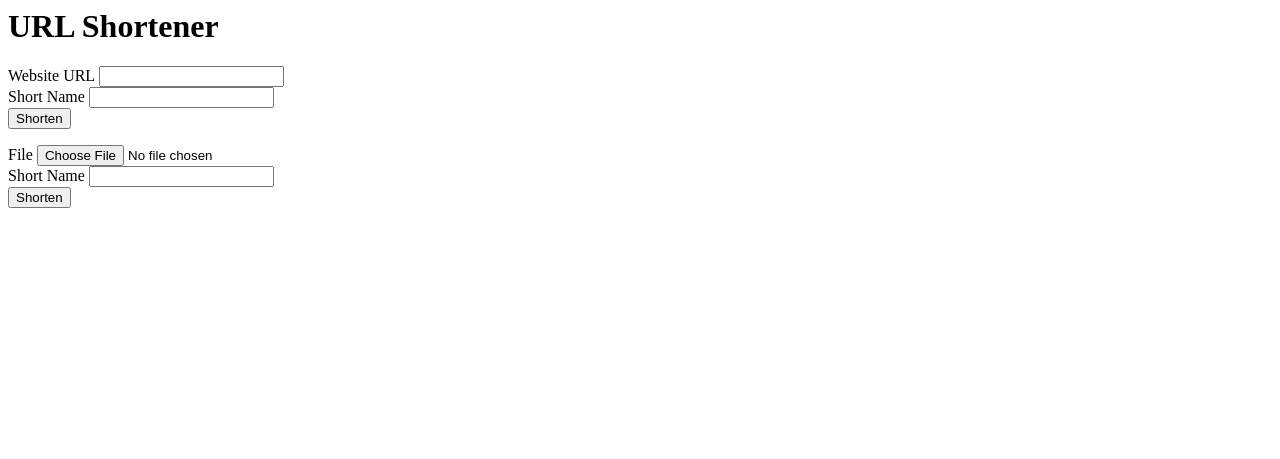
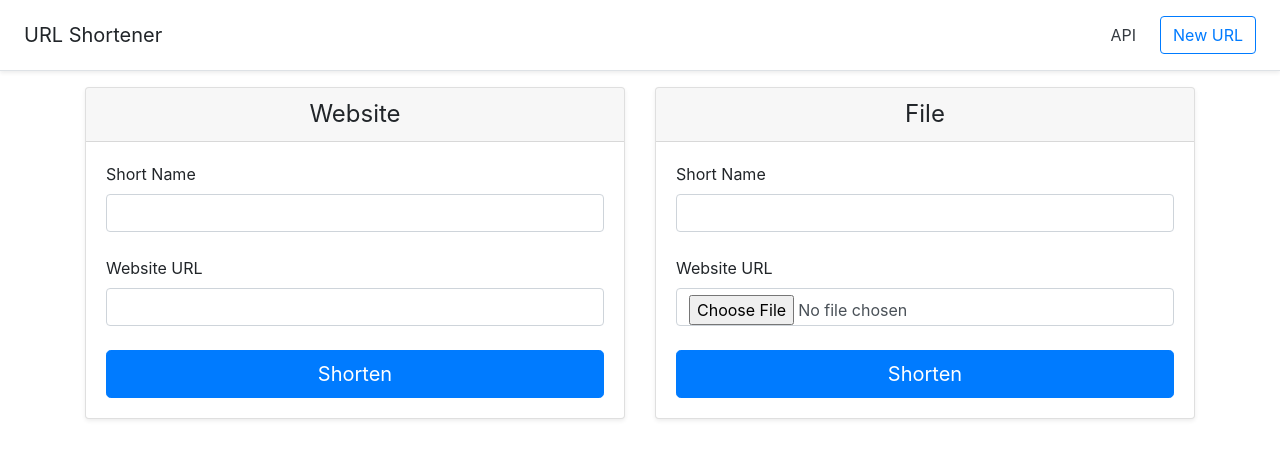
Before and after one commit to matedevlab/url-shortener, a Flask app: page / in a window 1280 px wide. Shown: the top 459 px of the page. Run offline with Flask 3, Linux system fonts and the light colour scheme; some libraries are stand-ins or nearby versions.

Commit message:
refactor the design

```diff
--- a/templates/base.html
+++ b/templates/base.html
@@ -1,7 +1,46 @@
-<head>
-  <title>{% block title %} {% endblock %}</title>
-</head>
+<!DOCTYPE html>
+<html lang="en">
+  <head>
+    <!-- Required meta tags -->
+    <meta charset="utf-8" />
+    <meta
+      name="viewport"
+      content="width=device-width, initial-scale=1, shrink-to-fit=no"
+    />
 
-{% for message in get_flashed_messages() %}
-<h2>{{message}}</h2>
-{%endfor%} {% block main %} {% endblock %}
+    <!-- Bootstrap CSS -->
+    <link
+      rel="stylesheet"
+      href="{{ url_for('static', filename='bootstrap.min.css') }}"
+    />
+
+    <title>{% block title %}{% endblock %}</title>
+  </head>
+
+  <body>
+    <div
+      class="d-flex flex-column flex-md-row align-items-center p-3 px-md-4 mb-3 bg-white border-bottom shadow-sm"
+    >
+      <h5 class="my-0 mr-md-auto font-weight-normal">URL Shortener</h5>
+      <nav class="my-2 my-md-0 mr-md-3">
+        <a class="p-2 text-dark" href="{{ url_for('session_api') }}">API</a>
+      </nav>
+      <a class="btn btn-outline-primary" href="{{ url_for('home') }}"
+        >New URL</a
+      >
+    </div>
+
+    {% for message in get_flashed_messages() %}
+    <div class="container text-center">
+      <div class="p-3 mb-2 bg-danger text-white">{{ message }}</div>
+    </div>
+    <br />
+    {% endfor %} {% block main %}{% endblock %}
+
+    <!-- Optional JavaScript -->
+    <!-- jQuery first, then Popper.js, then Bootstrap JS -->
+    <script src="{{ url_for('static', filename='jquery-3.3.1.slim.min.js') }}"></script>
+    <script src="{{ url_for('static', filename='popper.min.js') }}"></script>
+    <script src="{{ url_for('static', filename='bootstrap.min.js') }}"></script>
+  </body>
+</html>
--- a/templates/home.html
+++ b/templates/home.html
@@ -1,33 +1,83 @@
-{% extends "base.html" %} {% block title %}URL Shortener{% endblock %} {% block
+{% extends 'base.html' %} {% block title %}URL Shortener{% endblock %} {% block
 main %}
-<h1>URL Shortener</h1>
 
+<div class="container">
+  <div class="card-deck mb-3">
+    <div class="card mb-4 shadow-sm">
+      <div class="card-header">
+        <h4 class="my-0 font-weight-normal text-center">Website</h4>
+      </div>
+      <div class="card-body">
         <form action="your-url" method="post">
+          <label for="code">Short Name</label>
+          <input
+            type="text"
+            class="form-control"
+            name="code"
+            id="code"
+            value=""
+            required
+          />
+          <br />
           <label for="url">Website URL</label>
-  <input type="url" name="url" value="" required />
+          <input
+            type="url"
+            class="form-control"
+            name="url"
+            id="url"
+            value=""
+            required
+          />
           <br />
+          <button class="btn btn-primary btn-lg btn-block" type="submit">
+            Shorten
+          </button>
+        </form>
+      </div>
+    </div>
+    <div class="card mb-4 shadow-sm">
+      <div class="card-header">
+        <h4 class="my-0 font-weight-normal text-center">File</h4>
+      </div>
+      <div class="card-body">
+        <form action="your-url" method="post" enctype="multipart/form-data">
           <label for="code">Short Name</label>
-  <input type="text" name="code" value="" required />
+          <input
+            type="text"
+            class="form-control"
+            name="code"
+            id="code"
+            value=""
+            required
+          />
           <br />
-  <input type="submit" value="Shorten" />
+          <label for="long_url">Website URL</label>
+          <input
+            type="file"
+            class="form-control"
+            name="file"
+            id="file"
+            required
+          />
+          <br />
+          <button class="btn btn-primary btn-lg btn-block" type="submit">
+            Shorten
+          </button>
         </form>
+      </div>
+    </div>
+  </div>
 
-<form action="your-url" method="post" enctype="multipart/form-data">
-  <label for="file">File</label>
-  <input type="file" name="file" value="" required />
-  <br />
-  <label for="code">Short Name</label>
-  <input type="text" name="code" value="" required />
-  <br />
-  <input type="submit" value="Shorten" />
-</form>
+  {% if codes %}
+  <h2>Codes you have created:</h2>
+  <ul>
+    {% for code in codes %}
+    <a href="{{ url_for('redirect_to_url', code=code) }}">
+      <li>{{ code }}</li>
+    </a>
+    {% endfor %}
+  </ul>
+  {% endif %}
+</div>
 
-{%if codes%}
-<h2>Codes you have created</h2>
-<ul>
-  {%for code in codes%}
-  <a href="{{ url_for('redirect_to_url', code=code)}}"><li>{{code}}</li></a>
-
-  {%endfor%}
-</ul>
-{%endif%} {% endblock %}
+{% endblock %}
```
Also changed, not shown: templates/page_not_found.html (+13 -7 lines), templates/your_url.html (+25 -5 lines). Lines whose indentation alone changed are shown as unchanged.
